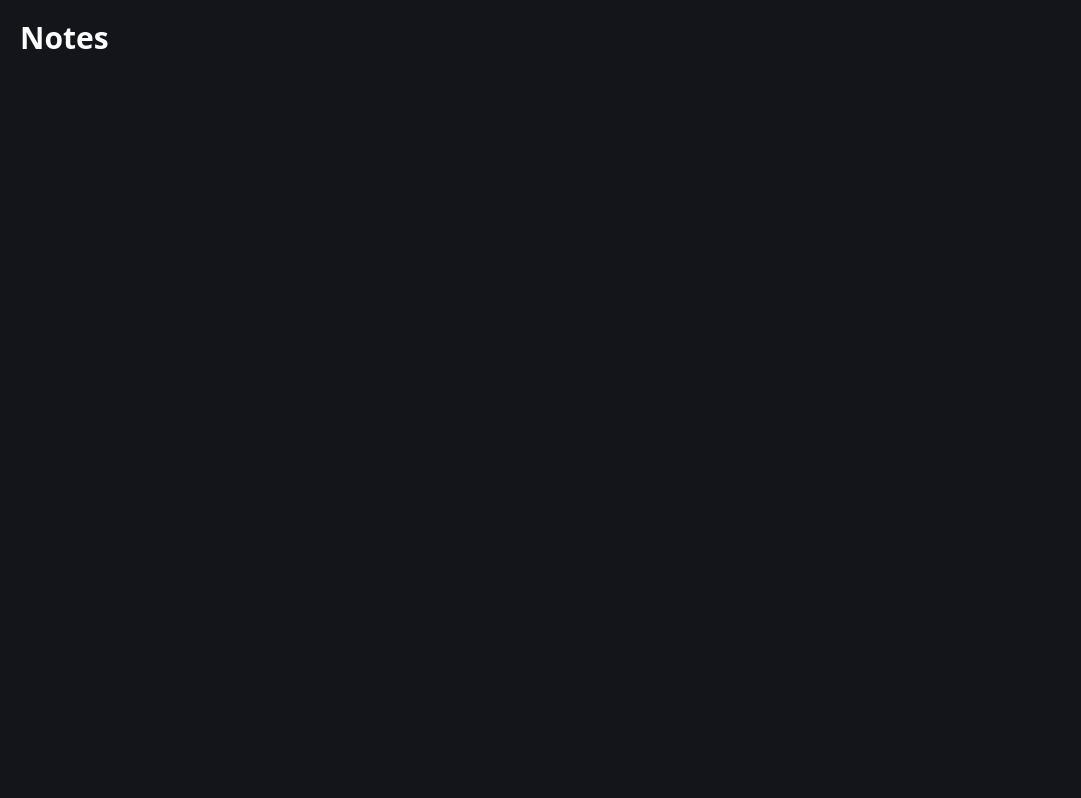
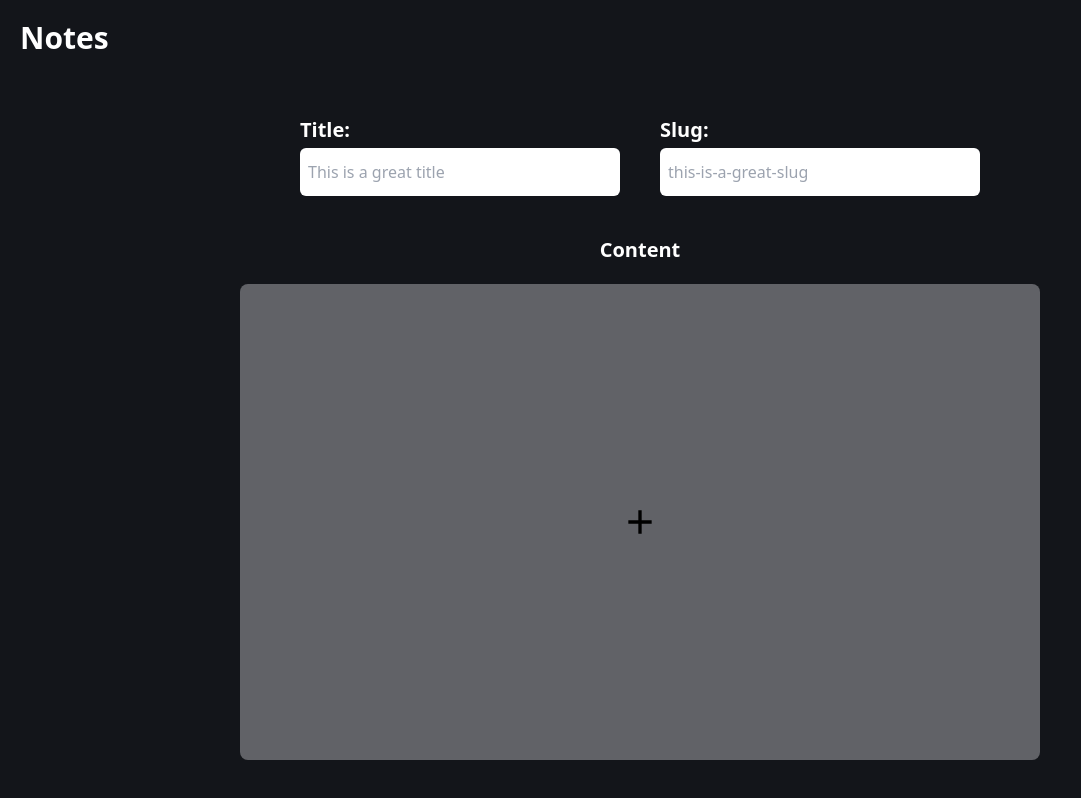
Before and after one commit to JohnCorrigan1/notes, a Vue app in the folder frontend/: page /admin/howdidufinddis/createpost in a window 1280 px wide. Before the commit this address had no page. Shown: the whole page, without its empty margins (0-1081 px from the left). Built offline with nearby package versions, Linux system fonts and the light colour scheme; what @highlightjs/vue-plugin would draw is missing.

Commit message:
working on create post view

```diff
--- a/frontend/src/assets/base.css
+++ b/frontend/src/assets/base.css
@@ -57,3 +57,9 @@ body {
   -webkit-font-smoothing: antialiased;
   -moz-osx-font-smoothing: grayscale; */
 }
+
+#app {
+  height: 100vh;
+  display: flex;
+  flex-direction: column;
+}
--- a/frontend/src/router/index.ts
+++ b/frontend/src/router/index.ts
@@ -16,9 +16,12 @@ const router = createRouter({
       props: true
     },
     {
-      path: '/admin/howdidufindthis/createpost',
-      name: 'comment',
-      component: () => import('../views/CreatePostView.vue')
+      path: '/admin/howdidufinddis/createpost',
+      name: 'CreatePost',
+      component: () => import('../views/CreatePostView.vue'),
+      meta: {
+        requiresAuth: true
+      }
     }
   ]
 })
--- a/frontend/src/views/CreatePostView.vue
+++ b/frontend/src/views/CreatePostView.vue
@@ -1,8 +1,50 @@
 <script setup lang="ts">
+import { ref } from 'vue'
+
+const modal = ref(false)
+
+const closeModal = () => {
+    modal.value = false
+}
+
+const openModal = () => {
+    modal.value = true
+}
+
+
 </script>
 
 <template>
-    <div class="text-white">
-        how did u find dis?
-    </div>
+    <main class="w-full h-full p-10">
+        <form class="flex h-full flex-col w-full gap-10">
+            <div class="flex w-full justify-center gap-10">
+                <div class="flex flex-col gap-1">
+                    <label class="text-white font-semibold text-xl" for="title">Title:</label>
+                    <input class="w-80 px-2 py-3 rounded-md" required name="title" placeholder="This is a great title" />
+                </div>
+                <div class="flex flex-col gap-1">
+                    <label class="text-white font-semibold text-xl" for="slug">Slug:</label>
+                    <input name="slug" class="w-80 px-2 py-3 rounded-md" placeholder="this-is-a-great-slug" />
+                </div>
+            </div>
+            <div class="w-full h-full flex flex-col justify-center items-center gap-5">
+                <label class="text-white font-semibold text-xl" for="">Content</label>
+                <div name="content" class="h-full w-2/3 bg-zinc-500 bg-opacity-30 rounded-lg">
+                    <button @click="openModal" type="button"
+                        class="w-full h-full bg-zinc-300 bg-opacity-30 hover:bg-opacity-50 active:scale-[0.98] duration-300 rounded-lg justify-center items-center flex flex-col">
+                        <div class="flex flex-col justify-center items-center">
+                            <img name="addComponent" src="/plus.svg" alt="Add content" class="w-10 text-white h-10" />
+                            <!-- <label class="text-lg font-semibold" for="addComponent">New Component</label> -->
+                        </div>
+                    </button>
+                </div>
+            </div>
+        </form>
+        <div v-if="modal" @click="closeModal"
+            class="bg-zinc-900 bg-opacity-60 z-0 absolute top-0 right-0 w-screen h-screen"></div>
+        <div v-if="modal"
+            class="z-[50] rounded-lg w-2/3 h-2/3 max-w-2/3 max-h-2/3 absolute top-[16.67%] right-[16.67%] bg-white">
+
+        </div>
+    </main>
 </template>
--- /dev/null
+++ b/frontend/src/views/LoginView.vue
@@ -0,0 +1,8 @@
+<script setup lang="ts">
+</script>
+
+<template>
+    <div class="text-white">
+        how did u find dis?
+    </div>
+</template>
```
Also changed, not shown: frontend/public/plus.svg (added), 1 other file (tests, documents, lock files or other folders).
